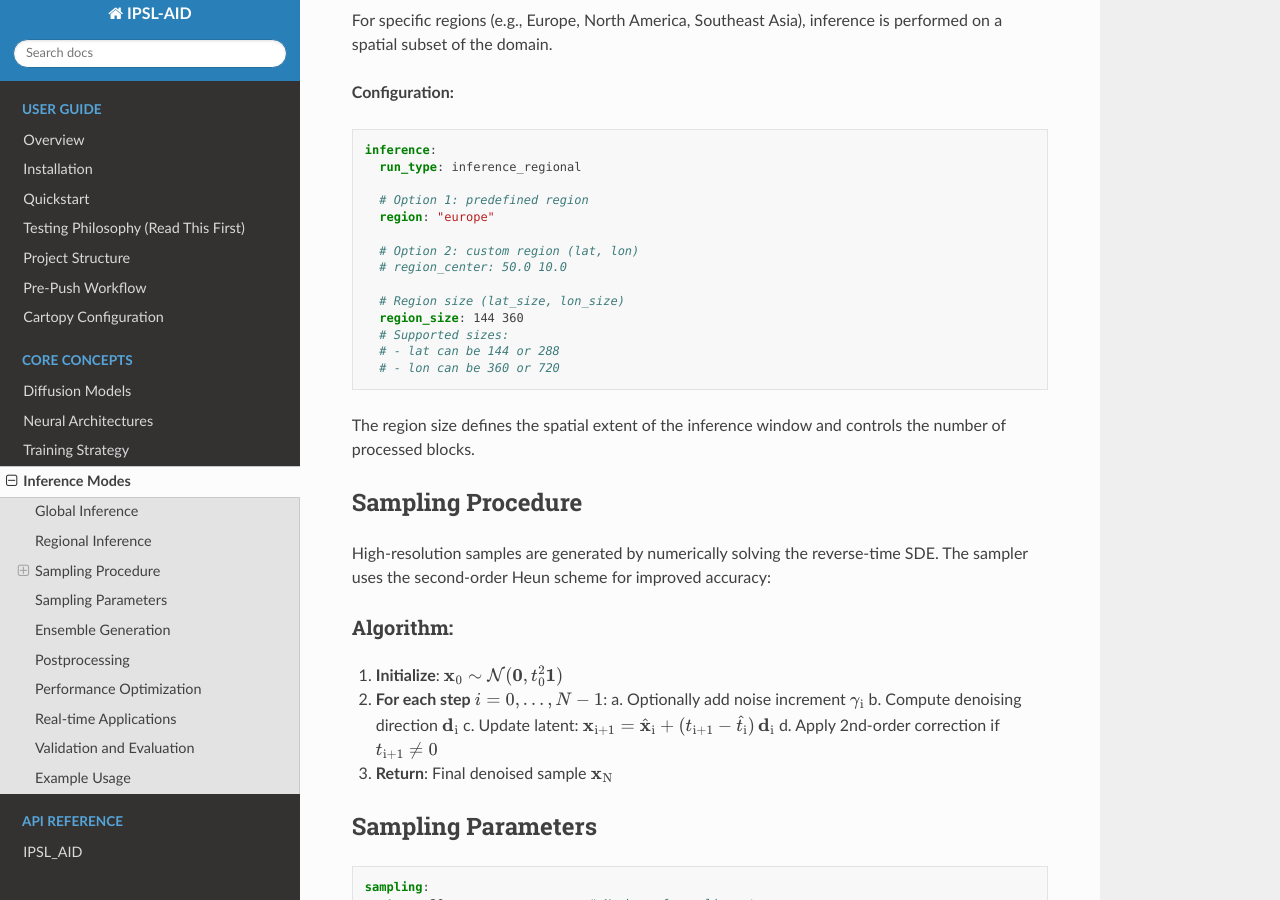
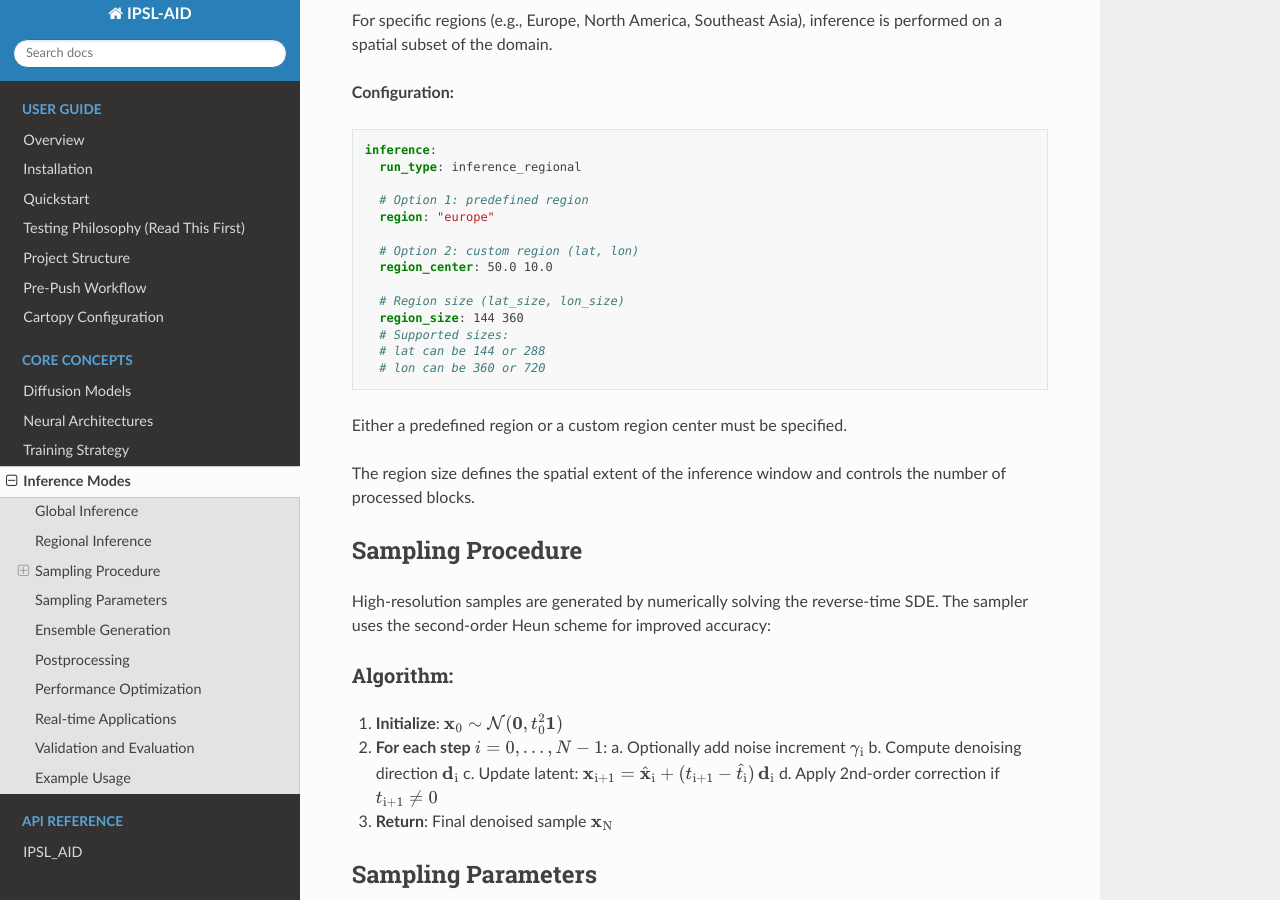
Before and after one commit to kardaneh/IPSL-AID, a Sphinx documentation site: the page built from doc/source/inference_modes.rst, in a window 1280 px wide and 900 px high, scrolled down 742 px. Built offline with Sphinx 7.4.7 and the Read the Docs theme 3.1.0, drawn with Linux system fonts in a browser that asks for light colours.

Commit message:
fix: improve regional inference documentation

```diff
--- a/doc/source/inference_modes.rst
+++ b/doc/source/inference_modes.rst
@@ -39,13 +39,15 @@ is performed on a spatial subset of the domain.
      region: "europe"
 
      # Option 2: custom region (lat, lon)
-     # region_center: 50.0 10.0
+     region_center: 50.0 10.0
 
      # Region size (lat_size, lon_size)
      region_size: 144 360
      # Supported sizes:
-     # - lat can be 144 or 288
-     # - lon can be 360 or 720
+     # lat can be 144 or 288
+     # lon can be 360 or 720
+
+Either a predefined region or a custom region center must be specified.
 
 The region size defines the spatial extent of the inference window and
 controls the number of processed blocks.
```
